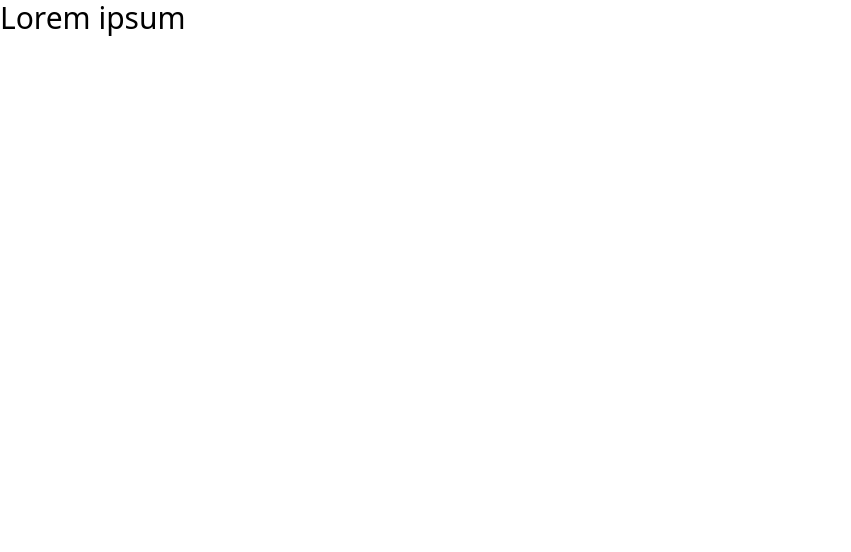
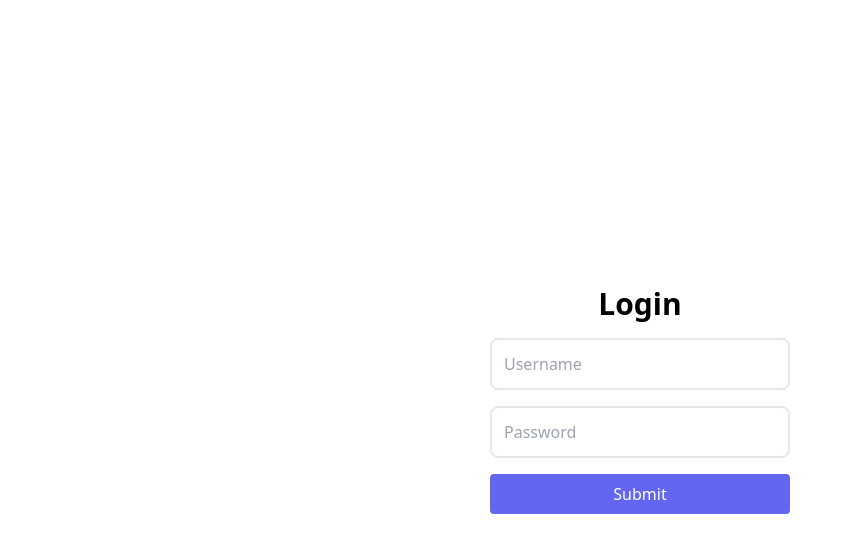
Before and after one commit to yusufswe/fe-task, a React (Vite) app: page /login in a window 1280 px wide. Shown: the top 552 px of the page, without its empty margins (0-851 px from the left). Built offline with nearby package versions, Linux system fonts and the light colour scheme.

Commit message:
login ui

```diff
--- a/package.json
+++ b/package.json
@@ -10,6 +10,7 @@
     "preview": "vite preview"
   },
   "dependencies": {
+    "fe-task": "file:",
     "react": "^18.3.1",
     "react-dom": "^18.3.1"
   },
--- a/src/App.jsx
+++ b/src/App.jsx
@@ -1,8 +1,16 @@
+import React from "react";
+import { BrowserRouter as Router, Route, Routes } from "react-router-dom";
+import Login from "./pages/Login";
+import Dashboard from "./pages/Dashboard";
+
 function App() {
   return (
-    <>
-      <h1 className="text-3xl ">Lorem ipsum</h1>
-    </>
+    <Router>
+      <Routes>
+        <Route path="/login" element={<Login />} />
+        <Route path="/" element={<Dashboard />} />
+      </Routes>
+    </Router>
   );
 }
 
--- /dev/null
+++ b/src/components/Navbar.jsx
@@ -0,0 +1,3 @@
+export default function Navbar() {
+  return <h1></h1>;
+}
--- /dev/null
+++ b/src/pages/Dashboard.jsx
@@ -0,0 +1,5 @@
+import React from "react";
+
+export default function Dashboard() {
+  return <div>Dashboard</div>;
+}
--- /dev/null
+++ b/src/pages/Login.jsx
@@ -0,0 +1,22 @@
+import React from "react";
+
+export default function Login() {
+  return (
+    <main className="flex justify-center items-center h-screen">
+      <form className="w-[300px] space-y-4">
+        <h1 className="text-3xl font-bold text-center">Login</h1>
+        <input
+          type="text"
+          className="border-2 w-full block p-3 rounded-lg"
+          placeholder="Username"
+        />
+        <input
+          type="password"
+          className="border-2 w-full block p-3 rounded-lg"
+          placeholder="Password"
+        />
+        <button className="w-full p-2 text-white rounded bg-indigo-500">Submit</button>
+      </form>
+    </main>
+  );
+}
```
Also changed, not shown: 1 other file (tests, documents, lock files or other folders).
